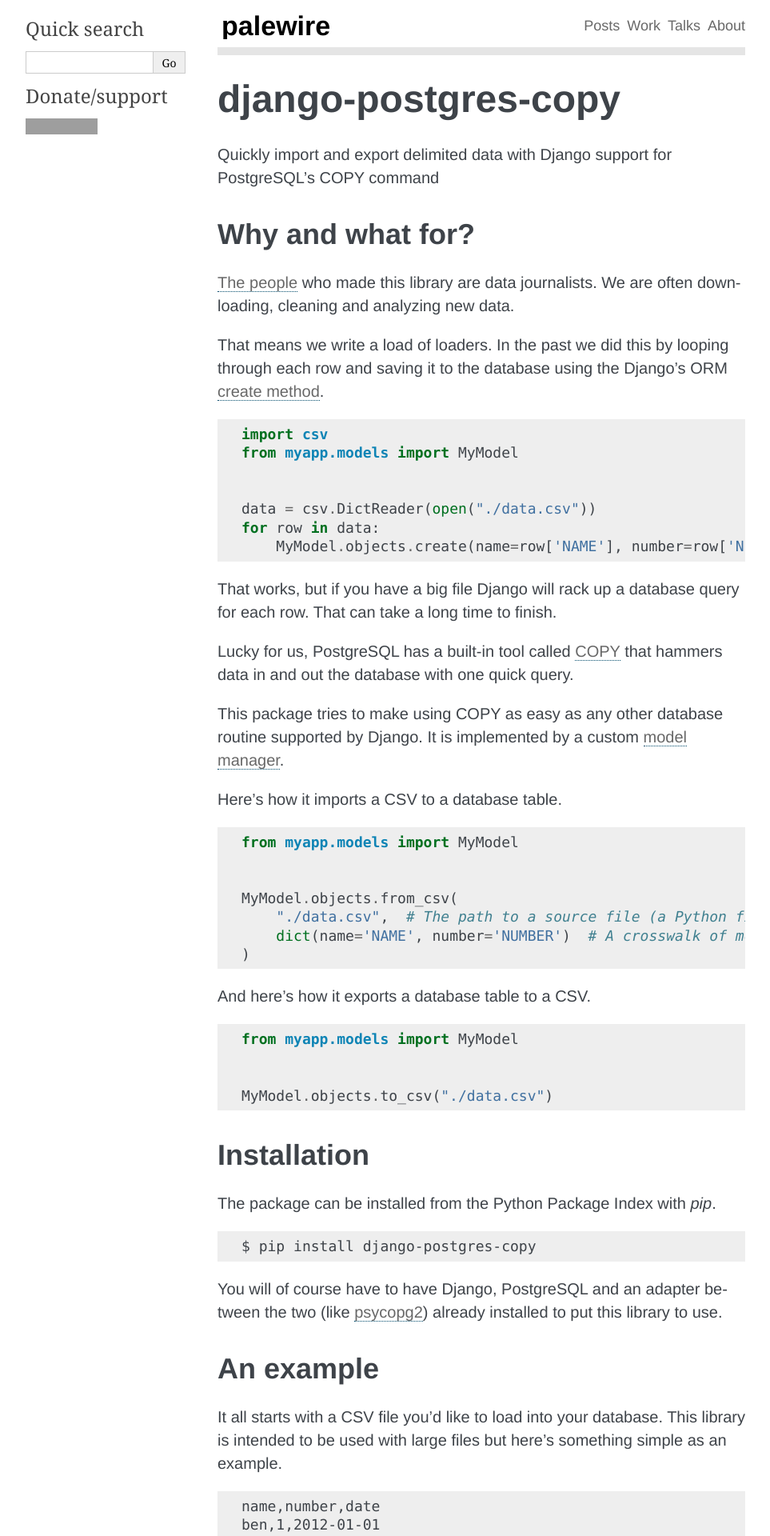
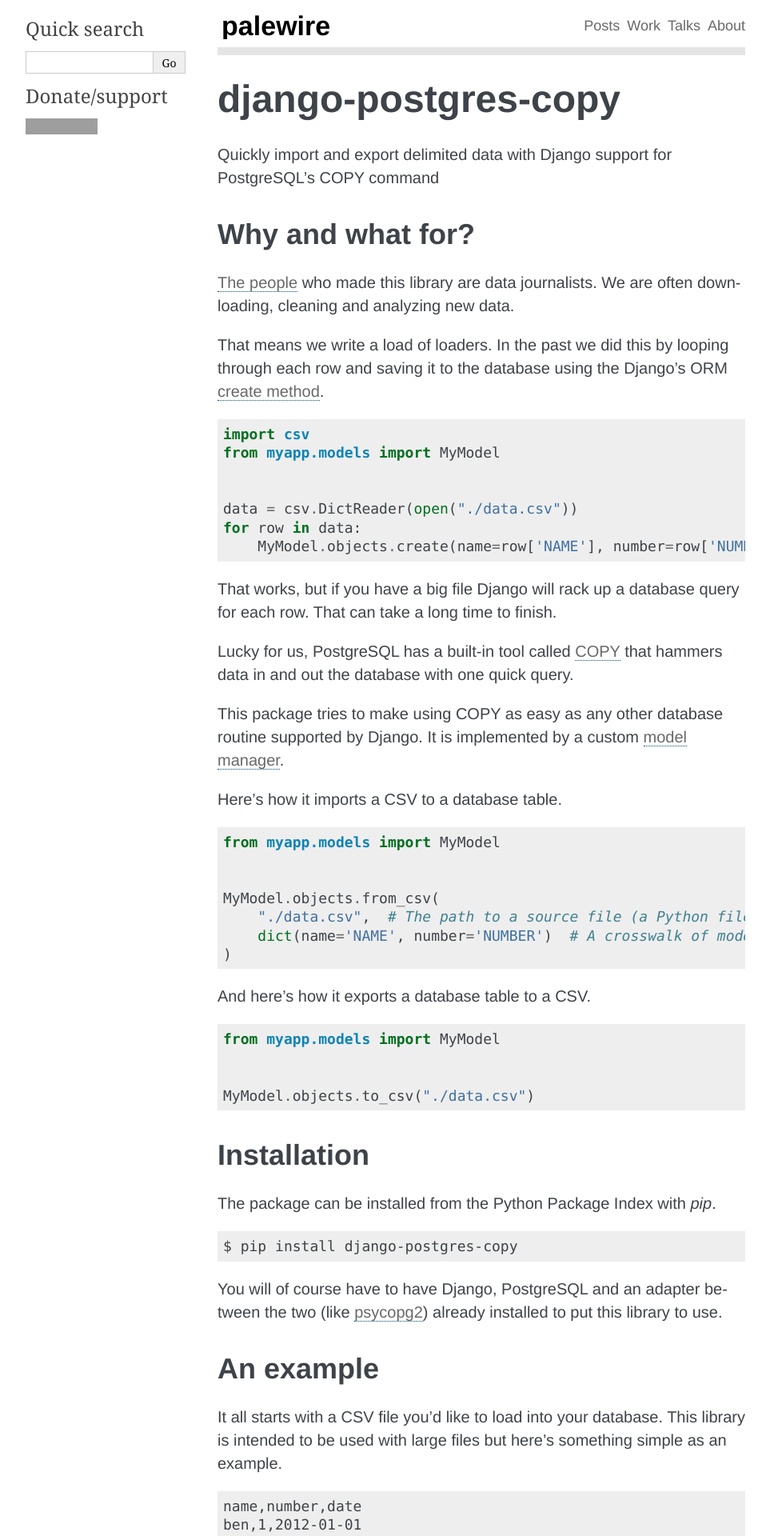
Before and after one commit to palewire/django-postgres-copy, a Sphinx documentation site: the page built from docs/index.rst, in a window 1280 px wide. Shown: the top 1920 px of the page at 80% size, without its empty margins (148-1111 px from the left). Built offline with Sphinx 7.4.7, drawn with Linux system fonts in a browser that asks for light colours; grey boxes are pictures that could not be loaded.

Commit message:
Padding and min-width and such

```diff
--- a/docs/_static/css/custom.css
+++ b/docs/_static/css/custom.css
@@ -1,5 +1,9 @@
 div.document {
     margin-top: 0;
+}
+
+div.body {
+    min-width: 0 !important;
 }
 
 div.body p, div.body li {
@@ -31,6 +35,10 @@ div.body h1, div.body h2, div.body h3, div.body h4, div.body h5, div.body h6 {
 
 div.body h1 {
     font-weight: 800;
+}
+
+pre {
+    padding: 7px;
 }
 
 .row {
--- a/setup.py
+++ b/setup.py
@@ -83,7 +83,7 @@ class TestCommand(Command):
 
 setup(
     name='django-postgres-copy',
-    version='2.6.1',
+    version='2.7.0',
     author='Ben Welsh',
     author_email='b@palewi.re',
     url='https://django-postgres-copy.californiacivicdata.org/',
```
